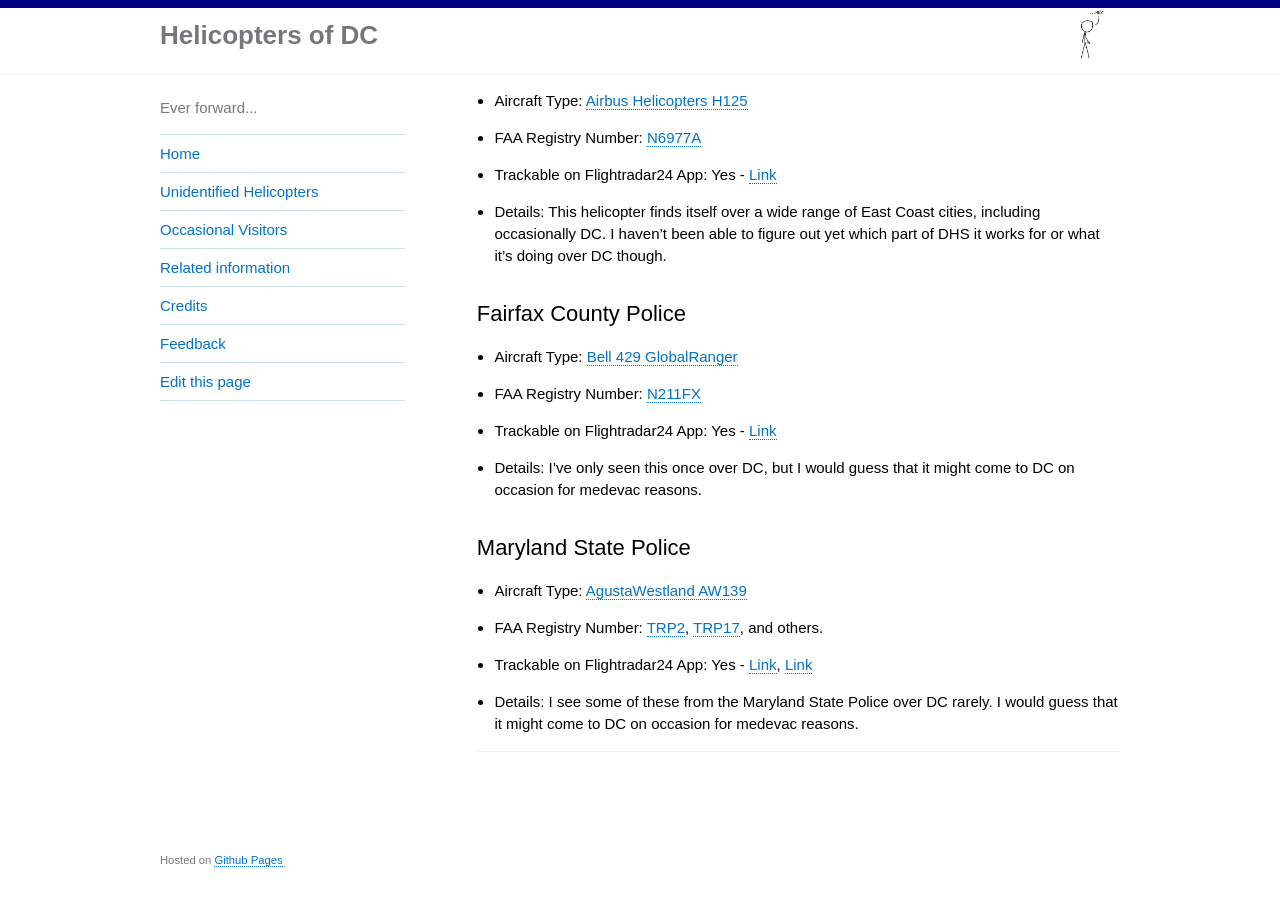
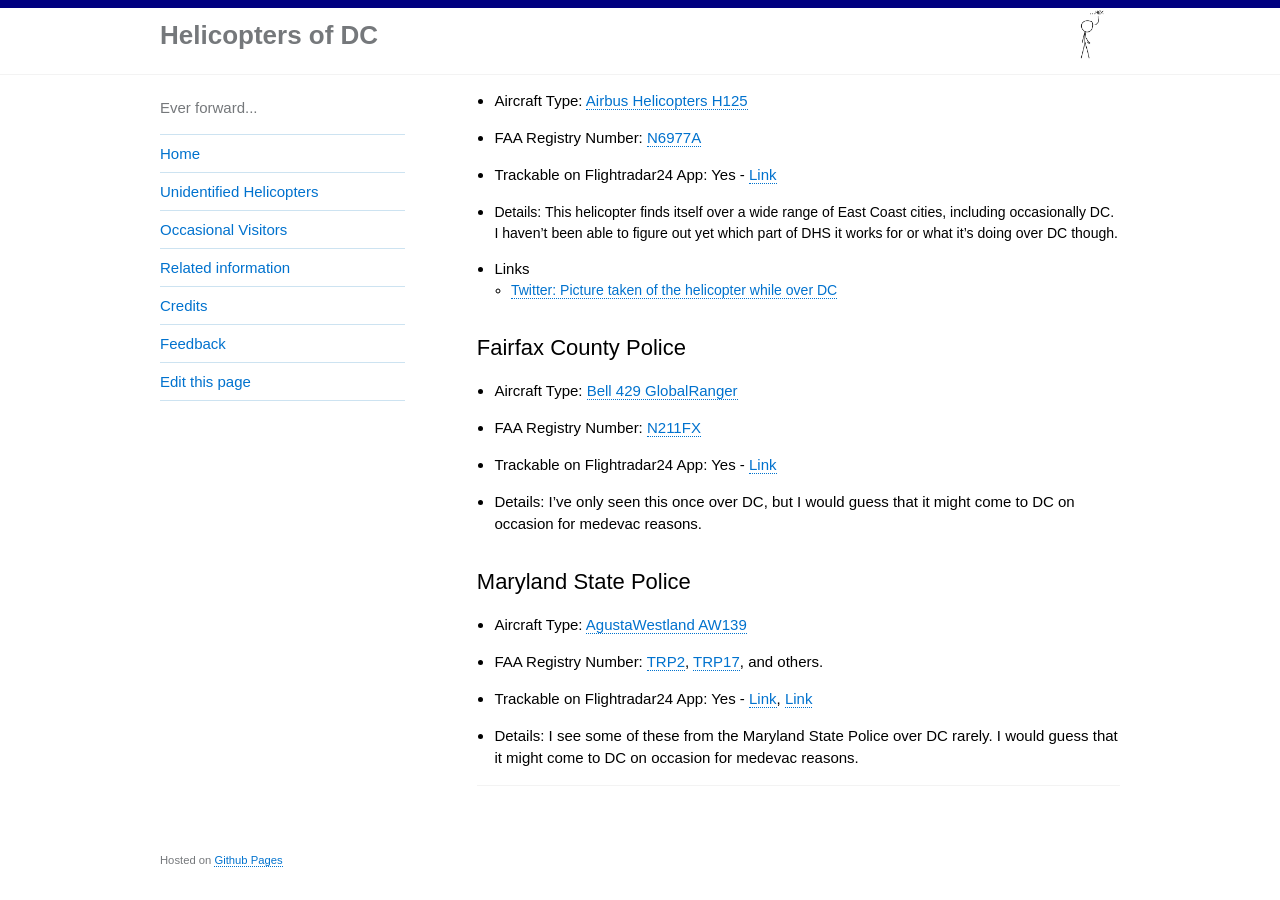
Before and after one commit to gbinal/dc-helicopters, a Jekyll site: the page built from pages/occasional-visitors.md, in a window 1280 px wide and 900 px high, scrolled down 1006 px. Built offline with Jekyll 4.4.1, drawn with Linux system fonts in a browser that asks for light colours.

Commit message:
adding tweet link

```diff
--- a/pages/occasional-visitors.md
+++ b/pages/occasional-visitors.md
@@ -36,6 +36,9 @@
 * Trackable on Flightradar24 App: Yes - [Link](https://www.flightradar24.com/data/aircraft/N6977A)
 * Details: This helicopter finds itself over a wide range of East Coast cities, including occasionally DC.  I haven't been able to figure out yet which part of DHS it works for or what it's doing over DC though.
 
+* Links
+  * [Twitter: Picture taken of the helicopter while over DC](https://twitter.com/ep_jhu/status/821054741811757057)
+
 ## Fairfax County Police
 
 * Aircraft Type: [Bell 429 GlobalRanger](https://en.wikipedia.org/wiki/Bell_429_GlobalRanger)
```
